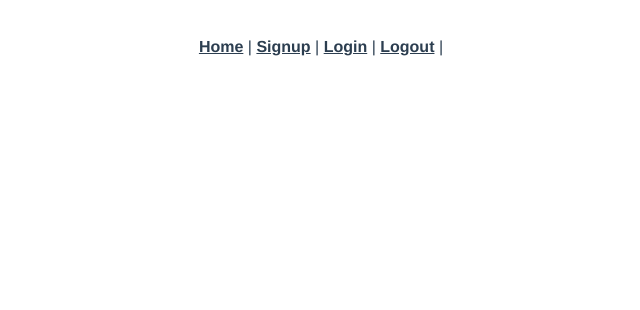
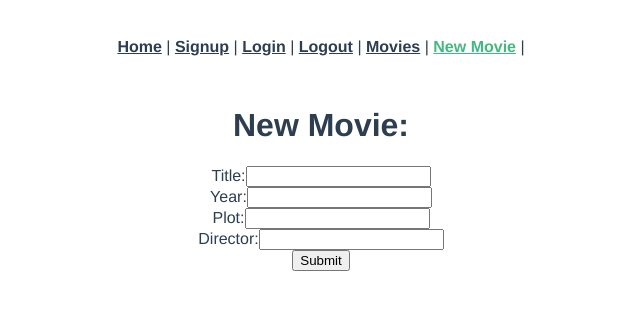
Before and after one commit to katrinajelinek/movie-vue-app, a Vue app: page /movies/new in a window 1280 px wide. Shown: the top 310 px of the page, without its empty margins (319-959 px from the left). Built offline with nearby package versions, Linux system fonts and the light colour scheme; the HTML template or start-up script is replaced by a standard one.

Commit message:
adds vue routes

```diff
--- a/src/App.vue
+++ b/src/App.vue
@@ -6,6 +6,8 @@
       <router-link to="/signup">Signup</router-link> |
       <router-link to="/login">Login</router-link> |
       <router-link to="/logout">Logout</router-link> |
+      <router-link to="/movies">Movies</router-link> |
+      <router-link to="/movies/new">New Movie</router-link> |
     </div>
     <router-view/>
   </div>
--- a/src/router/index.js
+++ b/src/router/index.js
@@ -4,6 +4,10 @@ import Home from '../views/Home.vue';
 import Signup from '../views/Signup.vue';
 import Login from '../views/Login.vue';
 import Logout from '../views/Logout.vue';
+import MoviesIndex from '../views/MoviesIndex.vue';
+import MoviesNew from '../views/MoviesNew.vue';
+import MoviesShow from '../views/MoviesShow.vue';
+import MoviesEdit from '../views/MoviesEdit.vue';
 
 Vue.use(VueRouter);
 
@@ -36,6 +40,26 @@ const routes = [
     name: 'logout',
     component: Logout
   },
+  {
+    path: '/movies',
+    name: 'movies-index',
+    component: MoviesIndex
+  },
+  {
+    path: '/movies/new',
+    name: 'movies-new',
+    component: MoviesNew
+  },
+  {
+    path: '/movies/:id',
+    name: 'movies-show',
+    component: MoviesShow
+  },
+  {
+    path: '/movies/:id/edit',
+    name: 'movies-edit',
+    component: MoviesEdit
+  },
 ];
 
 const router = new VueRouter({
--- /dev/null
+++ b/src/views/MoviesEdit.vue
@@ -0,0 +1,73 @@
+<template>
+  <div class="movies-new">
+    <form v-on:submit.prevent="updateMovie()">
+      <h1>Edit Movie:</h1>
+      <ul>
+        <li class="text-danger" v-for="error in errors">{{ error }}</li>
+      </ul>
+      <div class="form-group">
+        <label>Title:</label>
+        <input type="text" class="form-control" v-model="movie.title">
+      </div>
+      <div class="form-group">
+        <label>Year:</label>
+        <input type="text" class="form-control" v-model="movie.year">
+      </div>
+      <div class="form-group">
+        <label>Plot:</label>
+        <input type="text" class="form-control" v-model="movie.plot">
+      </div>
+      <div class="form-group">
+        <label>Director:</label>
+        <input type="text" class="form-control" v-model="movie.director">
+      </div>
+      <input type="submit" class="btn btn-primary" value="Update">
+      <button v-on:click="destroyMovie()">Delete</button>
+    </form>
+  </div>
+</template>
+
+<script>
+import axios from "axios";
+
+export default {
+  data: function() {
+    return {
+      movie: {},
+      errors: [],
+    };
+  },
+  created: function() {
+    axios.get(`/api/movies/${this.$route.params.id}`).then(response => {
+      console.log(response.data);
+      this.movie = response.data;
+    });
+  },
+  methods: {
+    updateMovie: function() {
+      var params = {
+        title: this.movie.title,
+        year: this.movie.year,
+        plot: this.movie.plot,
+        director: this.movie.director
+      };
+      axios
+        .post(`/api/movies/${this.movie.id}`, params)
+        .then(response => {
+          this.$router.push("/movies");
+        })
+        .catch(error => {
+          this.errors = error.response.data.errors;
+        });
+    },
+    destroyMovie: function () {
+      if (confirm("Are you sure you want to delete this movie?")) {
+        axios.delete(`/api/movies/${this.movie.id}`).then(response => {
+          console.log("Success", response.data);
+          this.$router.push("/movies");
+        });
+      }
+    }
+  }
+};
+</script>
--- /dev/null
+++ b/src/views/MoviesIndex.vue
@@ -0,0 +1,41 @@
+<template>
+  <div class="movies-index">
+    <h1>Movies!</h1>
+
+    <div v-for="movie in movies">
+      <router-link :to="`/movies/${movie.id}`">
+        <h2>Title: {{ movie.title }}</h2>
+      </router-link>
+      <p>Year: {{ movie.year }}</p>
+      <p>Plot: {{ movie.plot }}</p>
+      <p>Director: {{ movie.director }}</p>
+    </div>
+
+  </div>
+</template>
+
+<style>
+</style>
+
+<script>
+import axios from "axios";
+
+export default {
+  data: function() {
+    return {
+      movies: [],
+    };
+  },
+  created: function() {
+    this.indexMovies();
+  },
+  methods: {
+    indexMovies: function () {
+      axios.get("/api/movies").then(response => {
+        console.log(response.data);
+        this.movies = response.data;
+      });
+    }
+  }
+};
+</script>
--- /dev/null
+++ b/src/views/MoviesNew.vue
@@ -0,0 +1,61 @@
+<template>
+  <div class="movies-new">
+    <form v-on:submit.prevent="createMovies()">
+      <h1>New Movie:</h1>
+      <ul>
+        <li class="text-danger" v-for="error in errors">{{ error }}</li>
+      </ul>
+      <div class="form-group">
+        <label>Title:</label>
+        <input type="text" class="form-control" v-model="title">
+      </div>
+      <div class="form-group">
+        <label>Year:</label>
+        <input type="text" class="form-control" v-model="year">
+      </div>
+      <div class="form-group">
+        <label>Plot:</label>
+        <input type="text" class="form-control" v-model="plot">
+      </div>
+      <div class="form-group">
+        <label>Director:</label>
+        <input type="text" class="form-control" v-model="director">
+      </div>
+      <input type="submit" class="btn btn-primary" value="Submit">
+    </form>
+  </div>
+</template>
+
+<script>
+import axios from "axios";
+
+export default {
+  data: function() {
+    return {
+      title: "",
+      year: "",
+      plot: "",
+      director: "",
+      errors: []
+    };
+  },
+  methods: {
+    createMovies: function() {
+      var params = {
+        title: this.title,
+        year: this.year,
+        plot: this.plot,
+        director: this.director
+      };
+      axios
+        .post("/api/movies", params)
+        .then(response => {
+          this.$router.push("/movies");
+        })
+        .catch(error => {
+          this.errors = error.response.data.errors;
+        });
+    }
+  }
+};
+</script>
--- /dev/null
+++ b/src/views/MoviesShow.vue
@@ -0,0 +1,37 @@
+<template>
+  <div class="movies-show">
+
+    <h2>Title: {{ movie.title }}</h2>
+    <p>Year: {{ movie.year }}</p>
+    <p>Plot: {{ movie.plot }}</p>
+    <p>Director: {{ movie.director }}</p>
+
+  <router-link :to="`/movies/${movie.id}/edit`">
+    <button>Edit</button>
+  </router-link>
+  <button>Close</button>
+
+  </div>
+</template>
+
+<style>
+</style>
+
+<script>
+import axios from "axios";
+
+export default {
+  data: function() {
+    return {
+      movie: {}
+    };
+  },
+  created: function() {
+    axios.get(`/api/movies/${this.$route.params.id}`).then(response => {
+      console.log(response.data);
+      this.movie = response.data;
+    });
+  },
+  methods: {}
+};
+</script>
```
